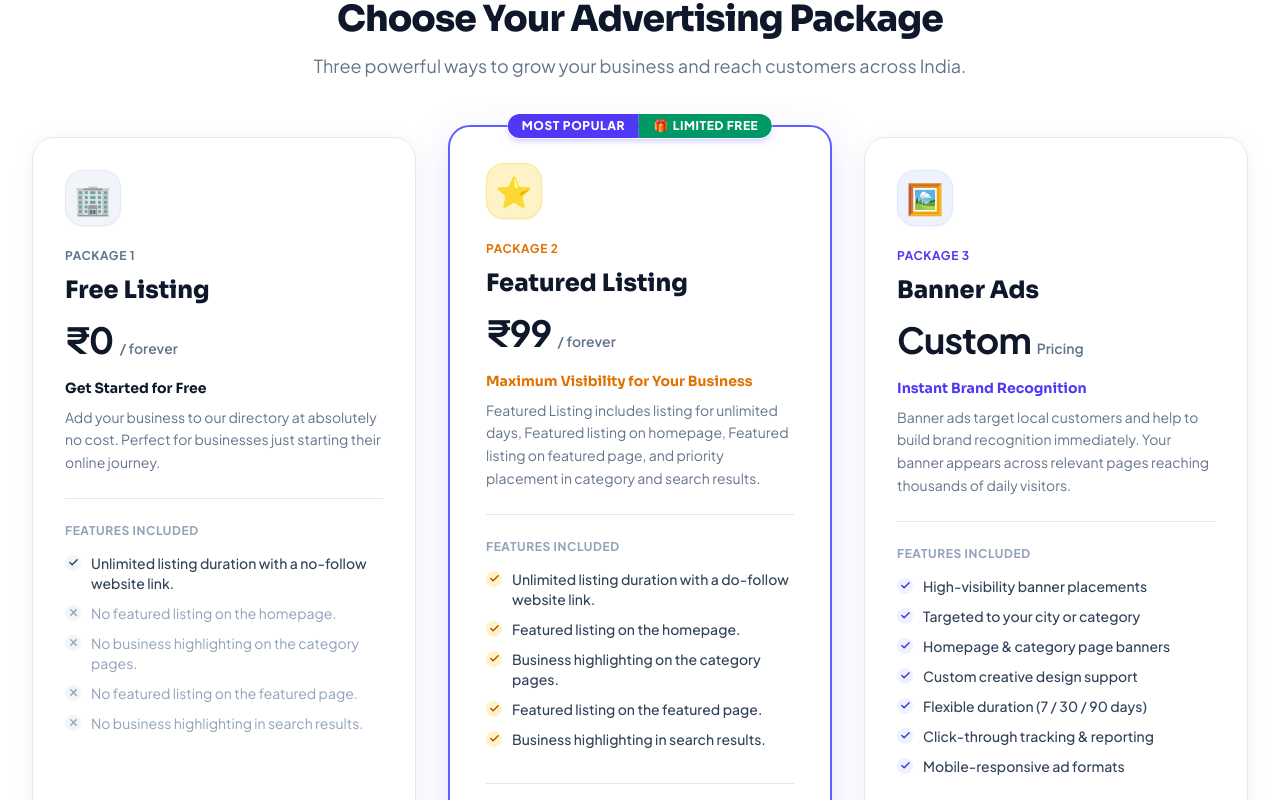
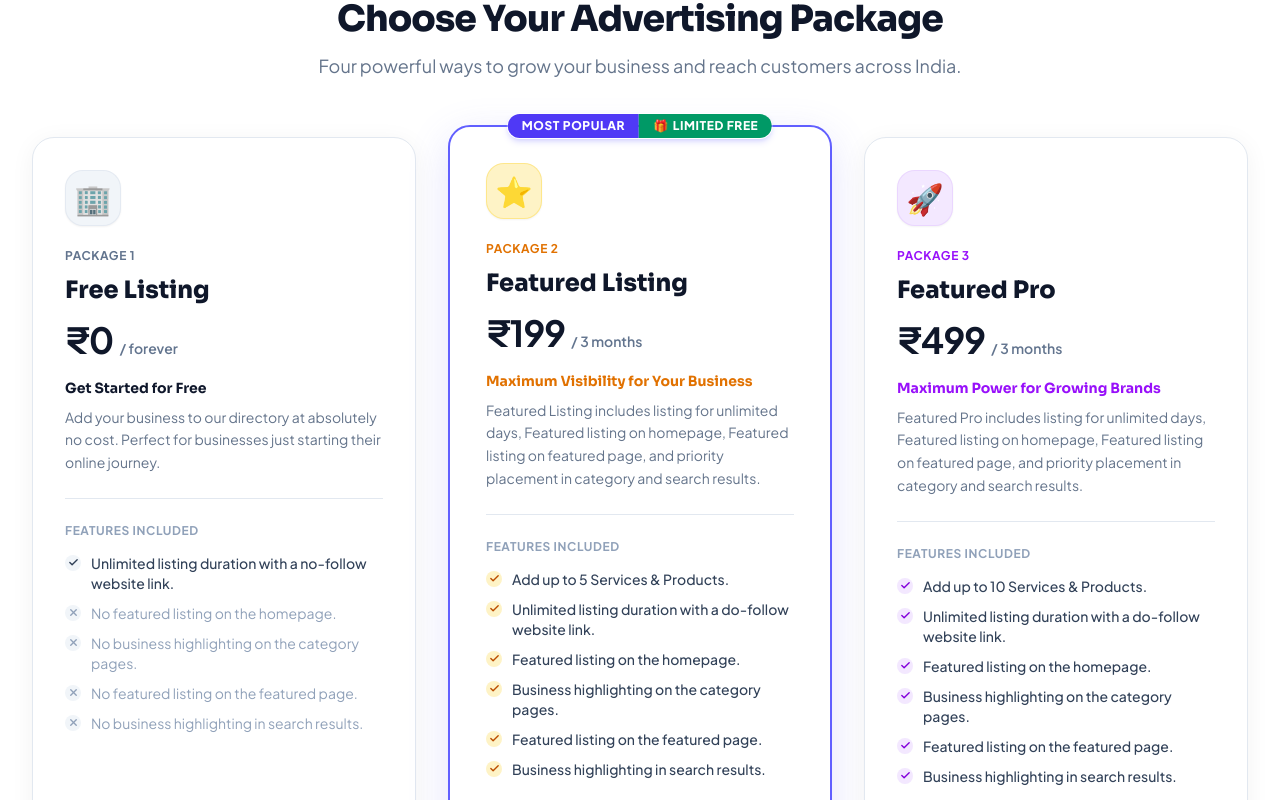
Before and after one commit to prashantmoliya/Listing-Website, a Next.js app: page /advertise in a window 1280 px wide. Shown: the part 1580-2380 px from the top of the page. Built offline with nearby package versions, Linux system fonts and the light colour scheme.

Commit message:
feat: add core global styles, app layout, and reusable advertisement and scroll components

```diff
--- a/src/app/globals.css
+++ b/src/app/globals.css
@@ -260,9 +260,9 @@
     @apply bg-background text-foreground;
     font-family: var(--font-sans), "Plus Jakarta Sans", system-ui, sans-serif;
   }
-  html {
+  /* html {
     @apply font-sans;
-  }
+  } */
   h1, h2, h3, h4, h5, h6 {
     font-family: var(--font-heading), "Sora", var(--font-sans), sans-serif;
   }
--- a/src/app/layout.tsx
+++ b/src/app/layout.tsx
@@ -2,6 +2,7 @@ import type { Metadata } from "next";
 import { Plus_Jakarta_Sans, Sora } from "next/font/google";
 import "./globals.css";
 import { cn } from "@/lib/utils";
+import { ScrollToTop } from "@/components/common";
 
 const plusJakartaSans = Plus_Jakarta_Sans({
   subsets: ["latin"],
@@ -29,9 +30,12 @@ export default function RootLayout({
   return (
     <html
       lang="en"
-      className={cn("h-full", "antialiased", plusJakartaSans.variable, sora.variable, "font-sans")}
+      className={cn("antialiased", plusJakartaSans.variable, sora.variable, "font-sans")}
     >
-      <body className="min-h-full bg-white text-slate-900">{children}</body>
+      <body className="min-h-screen bg-white text-slate-900">
+        <ScrollToTop />
+        {children}
+      </body>
     </html>
   );
 }
--- a/src/components/common/index.ts
+++ b/src/components/common/index.ts
@@ -10,3 +10,4 @@ export * from "./textarea-with-label";
 export * from "./data-table";
 export * from "./popover-menu";
 export * from "./modal";
+export * from "./scroll-to-top";
--- /dev/null
+++ b/src/components/common/scroll-to-top.tsx
@@ -0,0 +1,16 @@
+"use client";
+
+import { useEffect } from "react";
+import { usePathname } from "next/navigation";
+
+export function ScrollToTop() {
+  const pathname = usePathname();
+
+  useEffect(() => {
+    if (!window.location.hash) {
+      window.scrollTo({ top: 0, left: 0, behavior: "instant" });
+    }
+  }, [pathname]);
+
+  return null;
+}
--- a/src/components/features/advertise/advertise-packages.tsx
+++ b/src/components/features/advertise/advertise-packages.tsx
@@ -1,7 +1,7 @@
 "use client";
 
 import Link from "next/link";
-import { Check, X, ArrowRight, Sparkles } from "lucide-react";
+import { Check, X, ArrowRight } from "lucide-react";
 import { Container } from "@/components/common";
 
 const packages = [
@@ -38,8 +38,8 @@ const packages = [
     tag: "PACKAGE 2",
     tagColor: "text-amber-600",
     name: "Featured Listing",
-    price: "₹99",
-    period: "/ forever",
+    price: "₹199",
+    period: "/ 3 months",
     highlight: true,
     headline: "Maximum Visibility for Your Business",
     headlineColor: "text-amber-600",
@@ -50,6 +50,34 @@ const packages = [
     buttonStyle: "bg-amber-100 hover:bg-amber-200/90 text-amber-800 border border-amber-200 font-bold",
     checkBg: "bg-amber-100 text-amber-700",
     included: [
+      "Add up to 5 Services & Products.",
+      "Unlimited listing duration with a do-follow website link.",
+      "Featured listing on the homepage.",
+      "Business highlighting on the category pages.",
+      "Featured listing on the featured page.",
+      "Business highlighting in search results.",
+    ],
+    excluded: [],
+  },
+  {
+    icon: "🚀",
+    iconBg: "bg-purple-100 border border-purple-200/90",
+    tag: "PACKAGE 3",
+    tagColor: "text-purple-600",
+    name: "Featured Pro",
+    price: "₹499",
+    period: "/ 3 months",
+    highlight: false,
+    headline: "Maximum Power for Growing Brands",
+    headlineColor: "text-purple-600",
+    description:
+      "Featured Pro includes listing for unlimited days, Featured listing on homepage, Featured listing on featured page, and priority placement in category and search results.",
+    buttonText: "Get Featured Pro",
+    buttonHref: "/listings/create",
+    buttonStyle: "bg-purple-100 hover:bg-purple-200/90 text-purple-800 border border-purple-200 font-bold",
+    checkBg: "bg-purple-100 text-purple-700",
+    included: [
+      "Add up to 10 Services & Products.",
       "Unlimited listing duration with a do-follow website link.",
       "Featured listing on the homepage.",
       "Business highlighting on the category pages.",
@@ -61,7 +89,7 @@ const packages = [
   {
     icon: "🖼️",
     iconBg: "bg-indigo-50 border border-indigo-100",
-    tag: "PACKAGE 3",
+    tag: "PACKAGE 4",
     tagColor: "text-indigo-600",
     name: "Banner Ads",
     price: "Custom",
@@ -101,20 +129,20 @@ export function AdvertisePackages() {
             Choose Your Advertising Package
           </h2>
           <p className="text-muted-foreground text-base sm:text-lg leading-relaxed">
-            Three powerful ways to grow your business and reach customers across India.
+            Four powerful ways to grow your business and reach customers across India.
           </p>
         </div>
 
-        {/* 3 Packages Cards */}
-        <div className="grid grid-cols-1 lg:grid-cols-3 gap-8 items-stretch">
-          {packages.map((pkg) => (
+        {/* Packages Cards Grid: 3 in 1st row, 1 centered in 2nd row */}
+        <div className="grid grid-cols-1 md:grid-cols-2 lg:grid-cols-3 gap-8 items-stretch">
+          {packages.map((pkg, index) => (
             <div
               key={pkg.name}
               className={`rounded-3xl flex flex-col justify-between transition-all duration-300 relative ${
                 pkg.highlight
                   ? "bg-white border-2 border-indigo-500 shadow-[0_12px_40px_rgba(99,102,241,0.18)] lg:-translate-y-3 p-8 sm:p-9"
                   : "bg-card border border-border shadow-[0_4px_24px_rgba(0,0,0,0.05)] hover:shadow-xl p-8"
-              }`}
+              } ${index === 3 ? "md:col-span-2 md:max-w-md md:mx-auto lg:col-span-1 lg:col-start-2 lg:max-w-none w-full" : ""}`}
             >
               {/* Top Badges for Featured Package */}
               {pkg.highlight && (
@@ -129,7 +157,7 @@ export function AdvertisePackages() {
               )}
 
               <div>
-                {/* Icon Box above PACKAGE 1, 2, 3 */}
+                {/* Icon Box above PACKAGE 1, 2, 3, 4 */}
                 <div className="flex items-center justify-between gap-2 mb-4">
                   <div
                     className={`w-14 h-14 rounded-2xl flex items-center justify-center text-3xl shadow-xs transition-transform hover:scale-105 ${pkg.iconBg}`}
```
